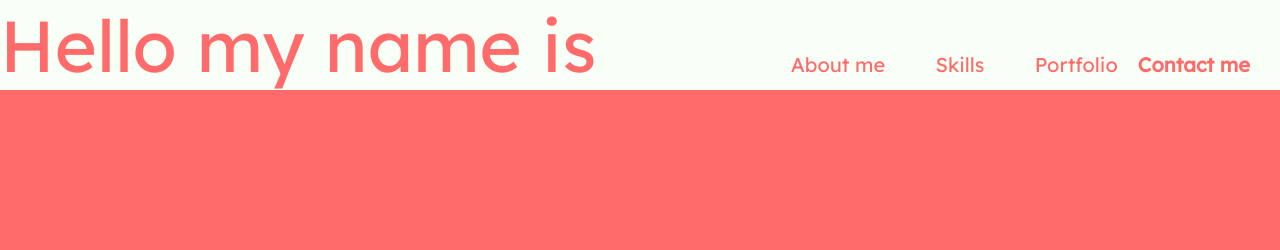
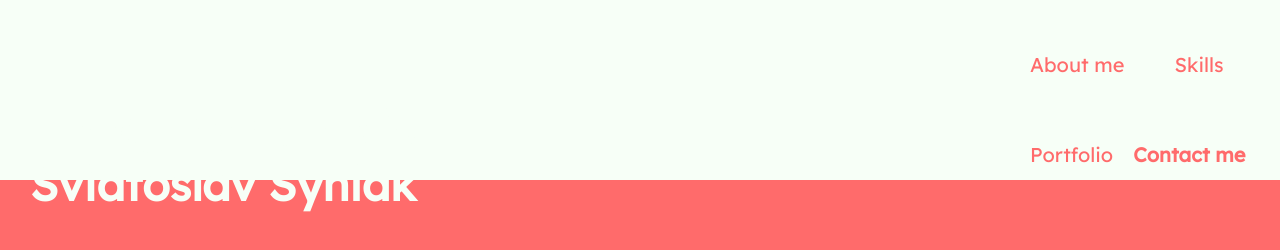
Before and after one commit to SyniakSviatoslav/Portfolio, a plain HTML site: page index.html in a window 1280 px wide. Drawn offline with Linux system fonts and the light colour scheme; a web font is replaced by a local one.

Commit message:
edited header and content

```diff
--- a/css/main.css
+++ b/css/main.css
@@ -26,6 +26,9 @@ display: flex;
 align-items: center;
 justify-content: space-between;
 width: 100%;
+}
+.nav {
+margin-left: 1000px;
 }
 .NavigationItem {
 margin-left: 30px;
@@ -57,3 +60,15 @@ background-color: var(--background-color);
 a {
   text-decoration: none;
 }
+.description {
+  display: flex;
+  justify-content: left;
+}
+h1 {
+  position: absolute;
+  margin-top: 100px;
+  margin-left: 30px;
+  font-family: 'Lexend Deca', sans-serif;
+  font-size: 45px;
+  color: var(--main-color);
+  }
--- a/index.html
+++ b/index.html
@@ -10,7 +10,7 @@
  <body >
 
   <main class="main">
-   <header> Hello my name is
+   <header>
       <nav class="nav">
          <a href="#" class="NavigationItem">About me</a>
          <a href="#" class="NavigationItem">Skills</a>
@@ -21,16 +21,13 @@
    <div class="content">
 	   <div class="description">
 <h1>
+ Hello, my name is <br> Sviatoslav Syniak
 </h1>
-<h2>
-</h2>
+<p> Front-end developer / designer </p>
 	   </div>
    </div>
 <div>
 	</div>
-   <button class="button">
-      Button
-   </button>
 </main>
  </body>
 </html>
```
